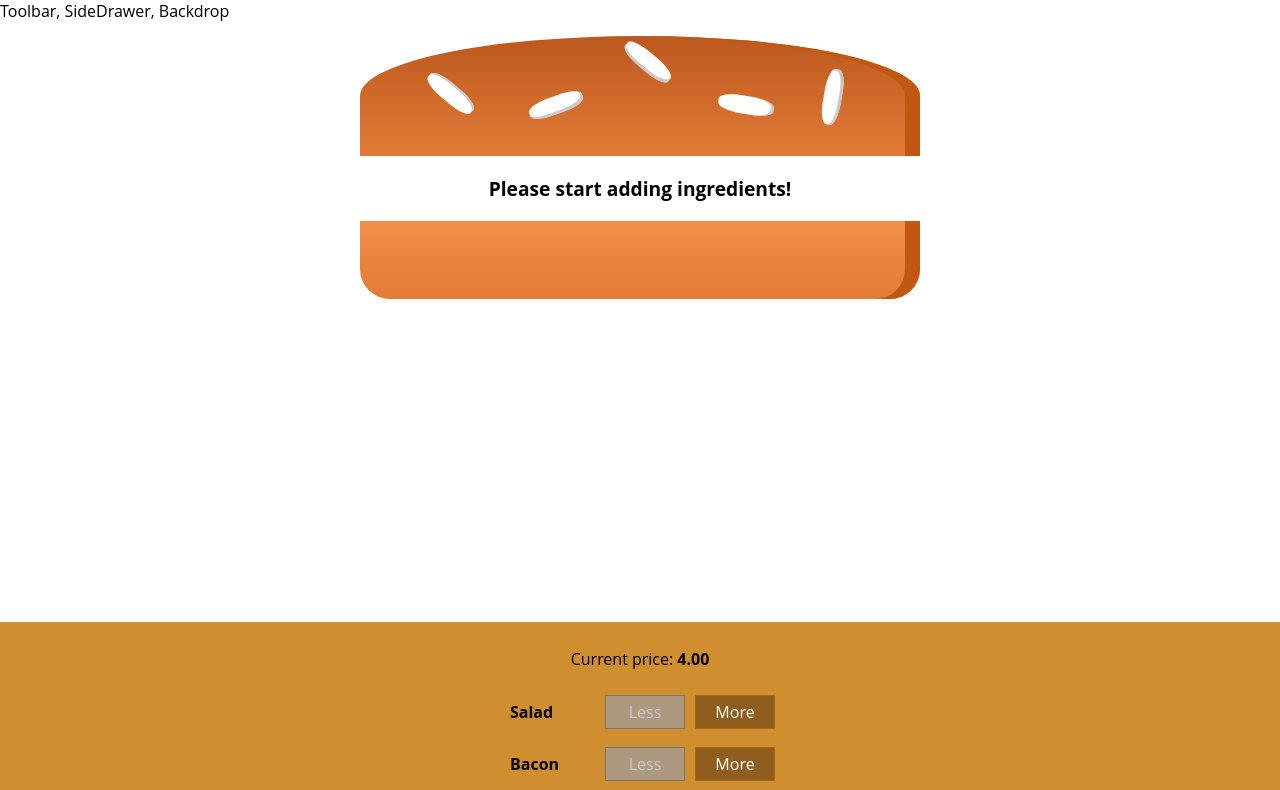
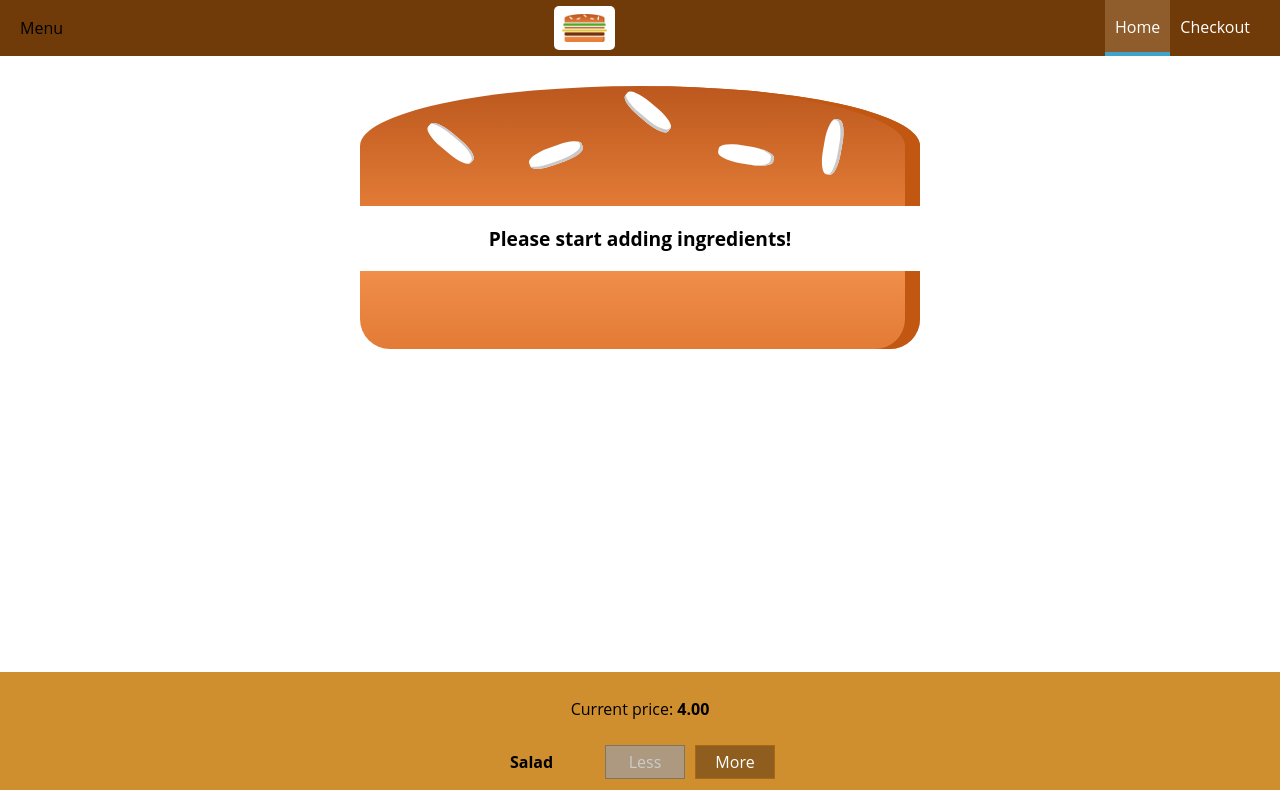
Before and after one commit to davidshare/Burger-Builder, a React app: page / in a window 1280 px wide. Shown: the top 790 px of the page. Built offline with nearby package versions, Linux system fonts and the light colour scheme.

Commit message:
feat(navBar): add a navbar
- create a component for the each navigation item
- create a component for the navigation items
- create Toolbar component to host the main navigation and the logo
- add the navigation items to the Toolbar component
- add a logo component
- add an image for the burger-logo
- add styles for all the components created above
- install a file loader and configure webpack to use the loader

```diff
--- a/package.json
+++ b/package.json
@@ -26,6 +26,7 @@
   "dependencies": {
     "babel-core": "^7.0.0-bridge.0",
     "babel-loader": "^8.0.4",
+    "file-loader": "^3.0.1",
     "prop-types": "^15.6.2",
     "react": "^16.6.1",
     "react-dom": "^16.6.1"
--- a/src/components/Layout/Layout.js
+++ b/src/components/Layout/Layout.js
@@ -1,10 +1,14 @@
 import React from 'react';
 
 import Aux from '../../hoc/Aux';
+import Toolbar from '../Navigation/Toolbar/Toolbar';
+import '../../css/Layout.css'
 
 const layout = (props) => (
   <Aux>
-    <div>Toolbar, SideDrawer, Backdrop</div>
+		<div>
+			<Toolbar />
+		</div>
     <main className='Content'>
     {props.children}
     </main>
--- /dev/null
+++ b/src/components/Logo/Logo.js
@@ -0,0 +1,12 @@
+import React from 'react';
+
+import BurgerLogo from '../../assets/images/burger-logo.png';
+import '../../css/Logo.css';
+
+const logo = (props) => (
+	<div className="Logo">
+		<img src={ BurgerLogo } alt="Burger logo"/>
+	</div>
+);
+
+export default logo;
--- /dev/null
+++ b/src/components/Navigation/NavigationItems/NavigationItem/NavigationItem.js
@@ -0,0 +1,14 @@
+import React from 'react';
+
+import '../../../../css/NavigationItem.css';
+const navigationItem = (props) => (
+	<li className="NavigationItem">
+		<a
+			href ={props.link}
+			className={props.active ? "active" : null}>
+				{props.children}
+			</a>
+	</li>
+);
+
+export default navigationItem;
--- /dev/null
+++ b/src/components/Navigation/NavigationItems/NavigationItems.js
@@ -0,0 +1,13 @@
+import React from 'react';
+
+import '../../../css/NavigationItems.css';
+import NavigationItem from './NavigationItem/NavigationItem';
+
+const navigationItems = (props) => (
+	<ul className="NavigationItems">
+		<NavigationItem link="/" active>Home</NavigationItem>
+		<NavigationItem link="/">Checkout</NavigationItem>
+	</ul>
+);
+
+export default navigationItems;
--- /dev/null
+++ b/src/components/Navigation/Toolbar/Toolbar.js
@@ -0,0 +1,17 @@
+import React from 'react';
+import '../../../css/Toolbar.css';
+import Logo from '../../Logo/Logo';
+import NavigationItems from '../NavigationItems/NavigationItems';
+
+const toolbar = (props) => (
+	<header className="Toolbar">
+		<div>Menu</div>
+		<Logo />
+		<nav>
+		<NavigationItems />
+
+		</nav>
+	</header>
+);
+
+export default toolbar;
--- a/src/css/Layout.css
+++ b/src/css/Layout.css
@@ -1,3 +1,3 @@
 .Content{
-	margin-top: 16px;
+	margin-top: 72px;
 }
--- /dev/null
+++ b/src/css/Logo.css
@@ -0,0 +1,11 @@
+.Logo{
+	background-color: #fff;
+	padding: 8px;
+	height: 80%;
+	box-sizing: border-box;
+	border-radius: 5px;
+}
+
+.Logo img{
+	height: 100%;
+}
--- /dev/null
+++ b/src/css/NavigationItem.css
@@ -0,0 +1,25 @@
+.NavigationItem{
+	margin: 0;
+	box-sizing: border-box;
+	display: flex;
+	height: 100%;
+	align-items: center;
+}
+
+.NavigationItem a{
+	color: #fff;
+	text-decoration: none;
+	height: 100%;
+	padding: 16px 10px;
+	border-bottom: 4px solid transparent;
+	box-sizing: border-box;
+	display: block;
+}
+
+.NavigationItem a:hover,
+.NavigationItem a:active,
+.NavigationItem a.active{
+	background-color: #8f5c2c;
+	border-bottom: 4px solid #40a4c8;
+	color: #fff;
+}
--- /dev/null
+++ b/src/css/NavigationItems.css
@@ -0,0 +1,8 @@
+.NavigationItems {
+	margin: 0;
+	padding: 0;
+	list-style-type: none;
+	display: flex;
+	align-items: center;
+	height: 100%;
+}
--- /dev/null
+++ b/src/css/Toolbar.css
@@ -0,0 +1,19 @@
+.Toolbar{
+	height: 56px;
+	width: 100%;
+	position: fixed;
+	top: 0;
+	left: 0;
+	background-color: #703b09;
+	display: flex;
+	justify-content: space-between;
+	align-items: center;
+	padding: 0 20px;
+	box-sizing: border-box;
+	z-index: 90;
+}
+
+.Toolbar nav{
+	height: 100%;
+
+}
--- a/webpack.config.js
+++ b/webpack.config.js
@@ -19,6 +19,10 @@ module.exports = {
 			{
 				test: /\.css$/,
 				use: ["style-loader", "css-loader"]
+			},
+			{
+				test: /\.(png|svg|jpg|gif)$/,
+				use: ["file-loader"]
 			}
         ]
     },
```
Also changed, not shown: src/assets/images/burger-logo.png (added), 1 other file.
